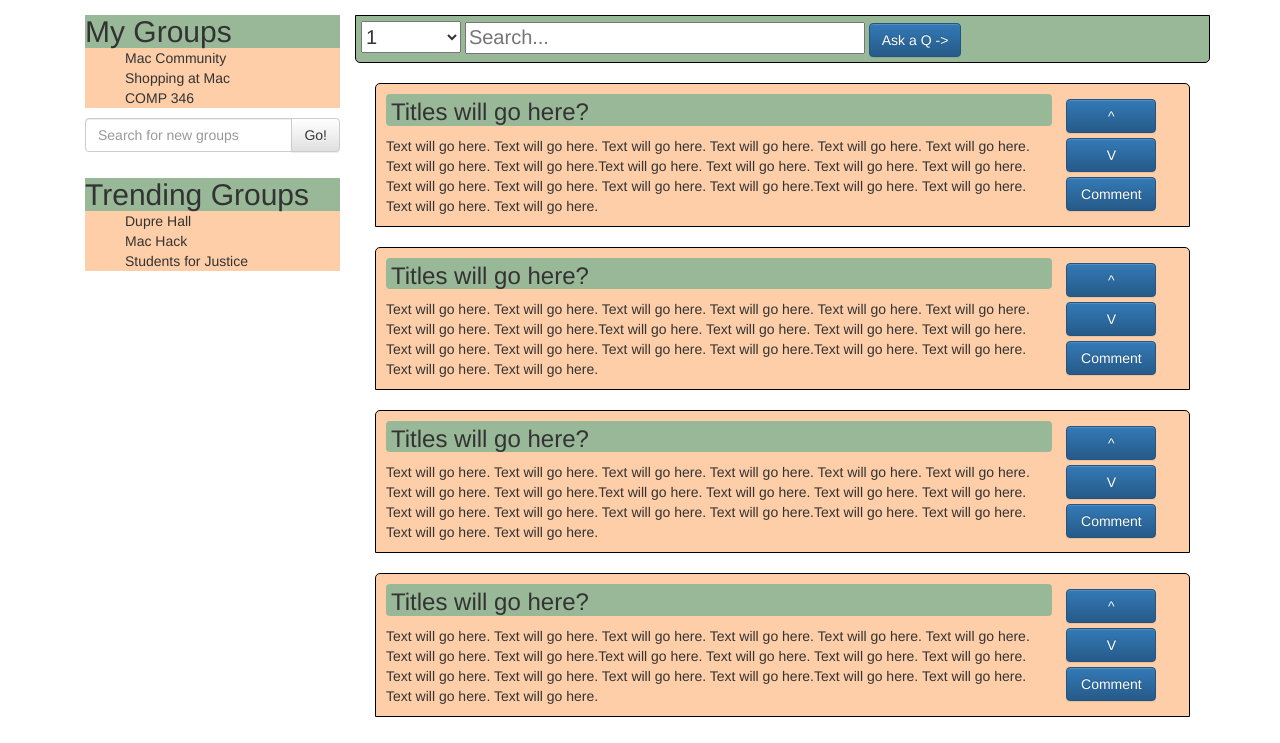
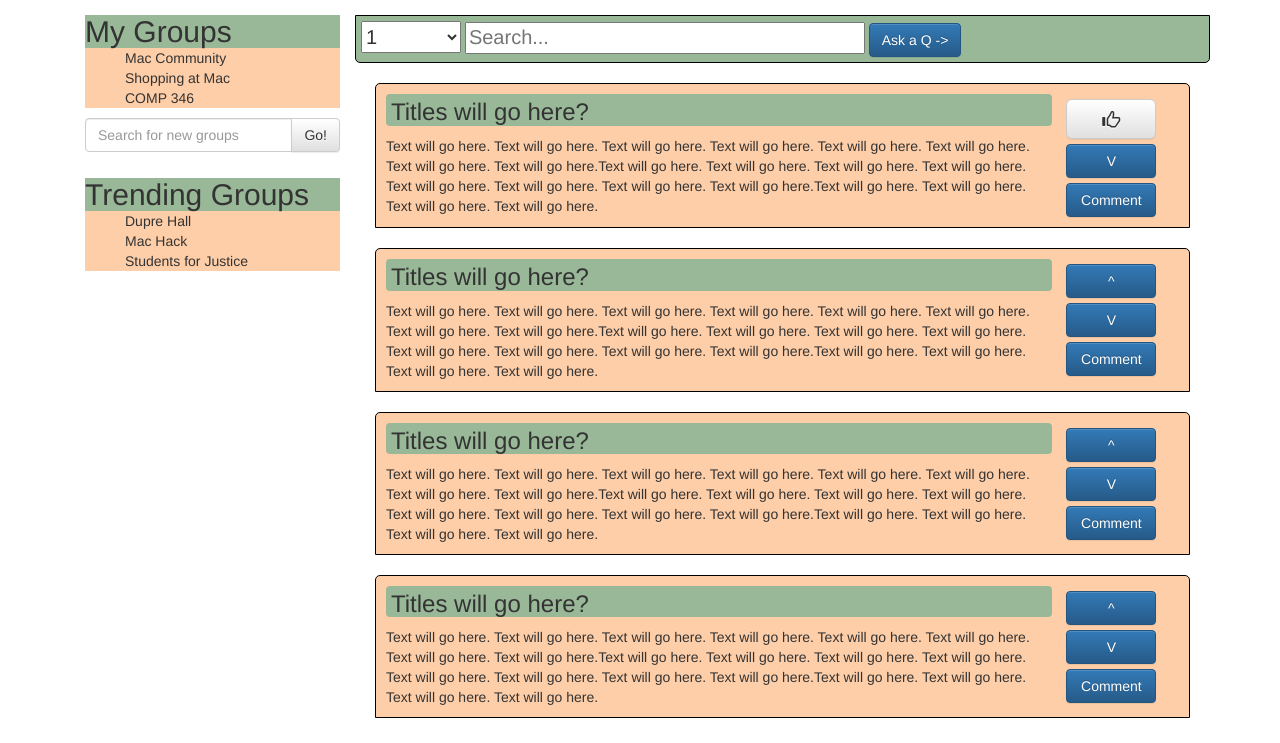
Before and after one commit to MackHartley/scratchQs, a Python web app: template templates/index.html in a window 1280 px wide. Shown: the part 57-800 px from the top of the page. Run offline with Jinja, Linux system fonts and the light colour scheme; the template is opened without the code that fills it, so the values that code supplies are empty; some libraries are stand-ins or nearby versions.

Commit message:
button updated

```diff
--- a/templates/index.html
+++ b/templates/index.html
@@ -84,7 +84,10 @@
 						<p class="questionContent">Text will go here. Text will go here. Text will go here. Text will go here. Text will go here. Text will go here. Text will go here. Text will go here.Text will go here. Text will go here. Text will go here. Text will go here. Text will go here. Text will go here. Text will go here. Text will go here.Text will go here. Text will go here. Text will go here. Text will go here.</p>
 					</div>
 					<div class="options">
-						<button class="btn btn-primary upvote">^</button>
+					<button type="button" class="btn btn-default btn-lg">
+  					<span class="glyphicon glyphicon-thumbs-up" aria-hidden="true"></span>
+					</button>
+						<!-- <button class="btn btn-primary upvote">^</button> -->
 						<button class="btn btn-primary downvote">V</button>
 						<button class="btn btn-primary comment">Comment</button>
 					</div>
```
